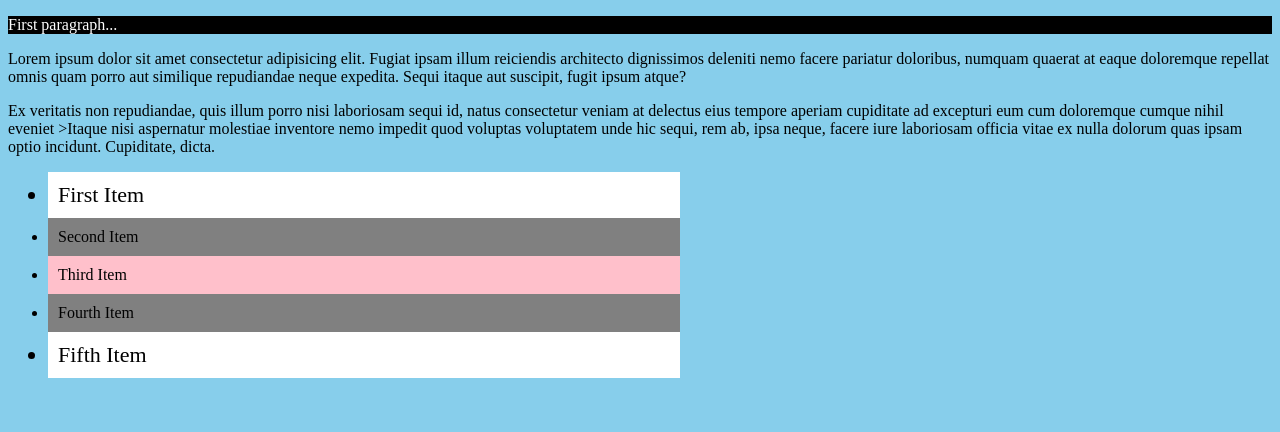
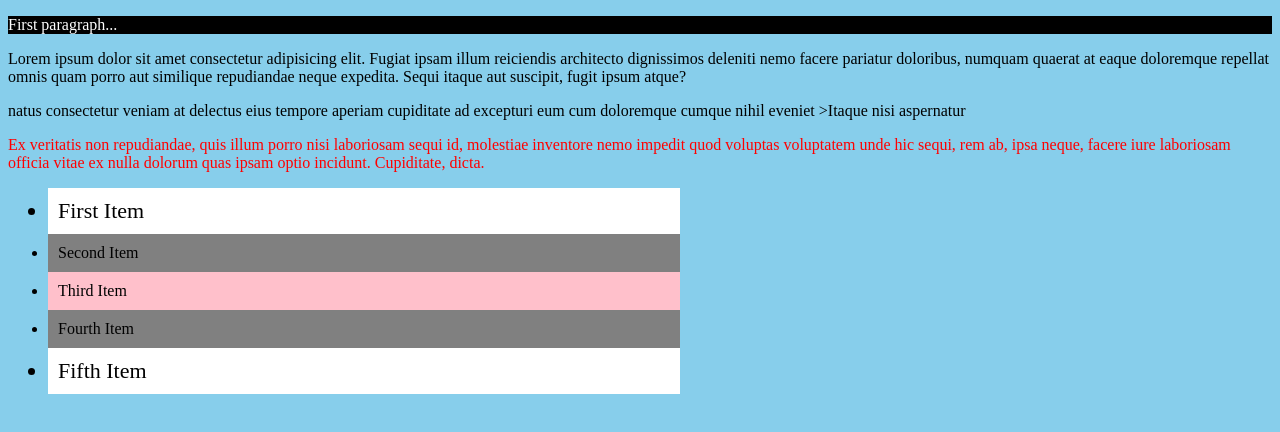
Before and after one commit to acciojob/pseudo-classes-abhishekdixit07, a website: page main.html in a window 1280 px wide. Drawn offline with Linux system fonts and the light colour scheme.

Commit message:
created a submission

```diff
--- a/main.html
+++ b/main.html
@@ -1,25 +1,29 @@
 <!DOCTYPE html>
 
 <html>
-
   <head>
-	<link rel="stylesheet" href="styles.css">
+    <link rel="stylesheet" href="styles.css" />
   </head>
 
   <body>
     <p>First paragraph...</p>
-<p>Lorem ipsum dolor sit amet consectetur adipisicing elit. Fugiat ipsam
+    <p>
+      Lorem ipsum dolor sit amet consectetur adipisicing elit. Fugiat ipsam
       illum reiciendis architecto dignissimos deleniti nemo facere pariatur
       doloribus, numquam quaerat at eaque doloremque repellat omnis quam porro
       aut similique repudiandae neque expedita. Sequi itaque aut suscipit, fugit
-ipsum atque?</p>
-<p>Ex veritatis non repudiandae, quis illum porro nisi
-      laboriosam sequi id, natus consectetur veniam at delectus eius tempore
-      aperiam cupiditate ad excepturi eum cum doloremque cumque nihil eveniet
-      >Itaque nisi aspernatur molestiae inventore nemo impedit quod
-      voluptas voluptatem unde hic sequi, rem ab, ipsa neque, facere iure
-      laboriosam officia vitae ex nulla dolorum quas ipsam optio incidunt.
-      Cupiditate, dicta.</p>
+      ipsum atque?
+    </p>
+    <p>
+      natus consectetur veniam at delectus eius tempore aperiam cupiditate ad
+      excepturi eum cum doloremque cumque nihil eveniet >Itaque nisi aspernatur
+    </p>
+    <p style="color:red;">
+      Ex veritatis non repudiandae, quis illum porro nisi laboriosam sequi id,
+      molestiae inventore nemo impedit quod voluptas voluptatem unde hic sequi,
+      rem ab, ipsa neque, facere iure laboriosam officia vitae ex nulla dolorum
+      quas ipsam optio incidunt. Cupiditate, dicta.
+    </p>
     <ul>
       <li>First Item</li>
       <li>Second Item</li>
@@ -29,9 +33,6 @@ ipsum atque?</p>
     </ul>
 
     <!-- the entire body must be written by student -->
-    <script type="text/javascript" src="./script.js">
-</script>
-
+    <script type="text/javascript" src="./script.js"></script>
   </body>
-
 </html>
--- a/styles.css
+++ b/styles.css
@@ -3,12 +3,8 @@
   }
 
   p:first-child {
-  color: white;
+    color:white;
     background-color: black;
-}
-
-p:nth-child(2) {
-  /* Your styles here */
   }
 
   p:last-child {
```
Lines whose indentation alone changed are shown as unchanged.
